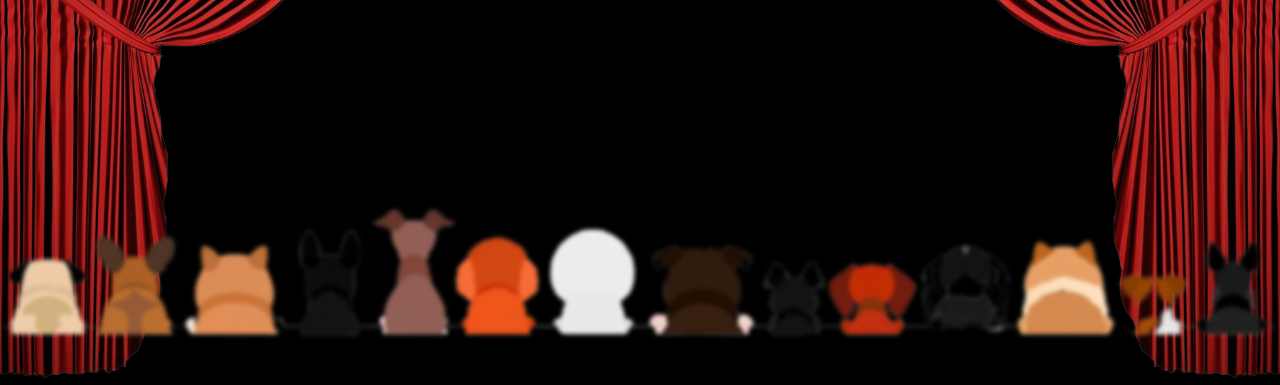
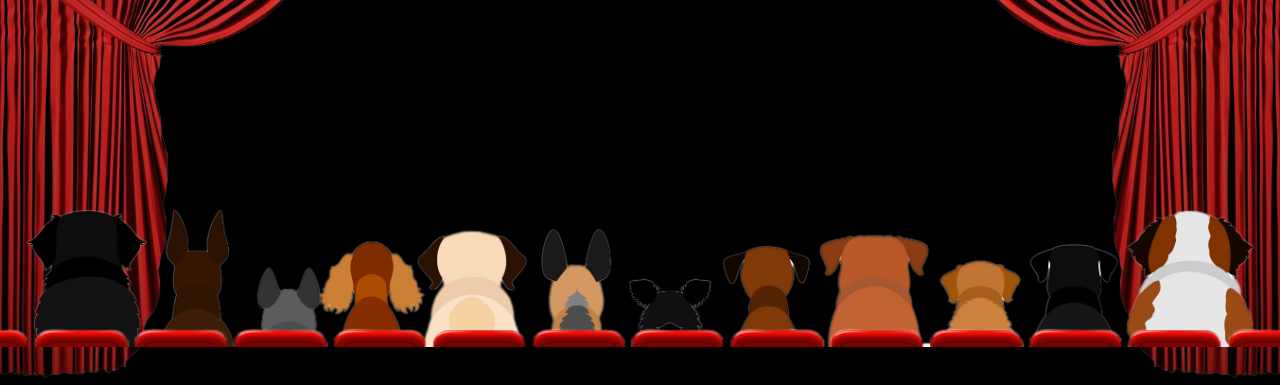
Before and after one commit to msummx/hollywoof, a plain HTML site: page index.html in a window 1280 px wide. Shown: the part 453-838 px from the top of the page. Drawn offline with nearby package versions, Linux system fonts and the light colour scheme.

Commit message:
Added new/improved dog audience

```diff
--- a/hollywoof.css
+++ b/hollywoof.css
@@ -1,5 +1,5 @@
 #mainlayout  {
-    /* background-color: black; */
+    background-color: black;
     /* -webkit-background-size: cover;
     -moz-background-size: cover;
     -o-background-size: cover;
@@ -21,7 +21,7 @@
     max-height: 100%;
     display: flex;
     height: 100%;
-    background-size: contain;
+    /* background-size: contain; */
 }
 #leftcurtain {
 }
@@ -41,8 +41,8 @@
     display: block;
     text-align: center;
     width:100%;
-    -webkit-filter: blur(2px);
-    filter: blur(2px)
+    /* -webkit-filter: blur(2px);
+    filter: blur(2px) */
 }
 
 #main {
--- a/index.html
+++ b/index.html
@@ -44,7 +44,7 @@
     </div>
 </div>
     <div>
-        <img id="dogAudiences" src="./assets/sharpen-dogs-reduce.png" alt="dogAudiences">
+        <img id="dogAudiences" src="./assets/sharpen-dogs-reduce-2-cut.png" alt="dogAudiences">
     </div>
 </body>
 
```
Also changed, not shown: assets/sharpen-dogs-reduce-2-cut.png (added).
